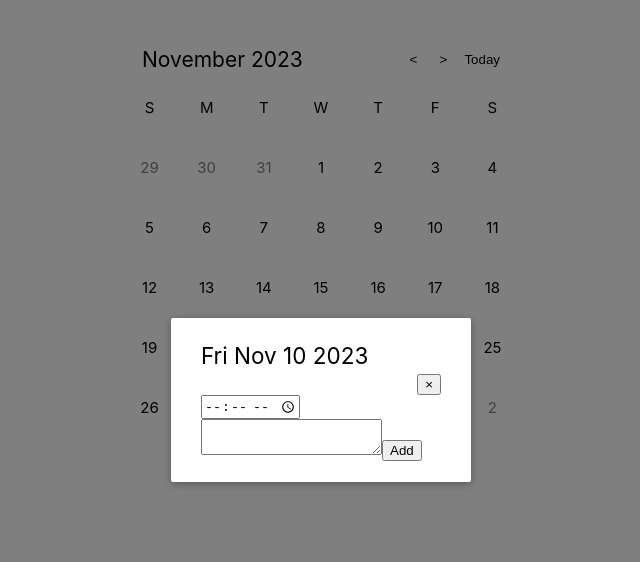
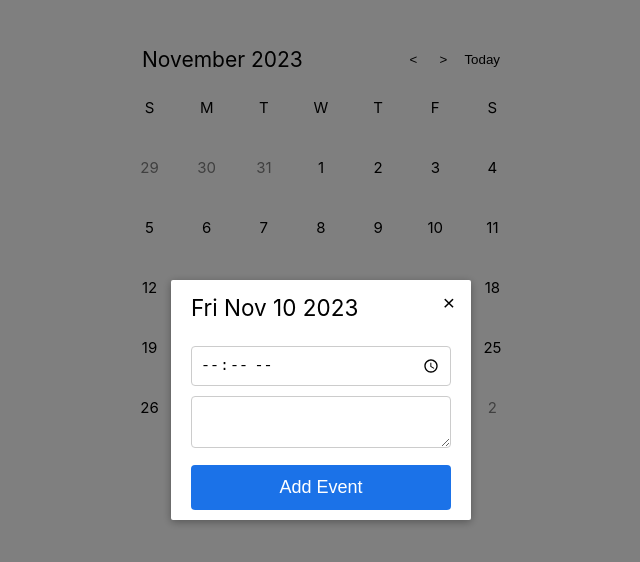
Before and after one commit to noahbeito/calendar-vue, a Vue app: page / in a window 1280 px wide. Both pictures are taken after a click on the element "10". Shown: the top 562 px of the page, without its empty margins (319-959 px from the left). Built offline with nearby package versions, Linux system fonts and the light colour scheme.

Commit message:
finished modal functionality and updated styling to render blue dots for days with events.

```diff
--- a/src/components/CalendarMonthly.vue
+++ b/src/components/CalendarMonthly.vue
@@ -1,4 +1,5 @@
 <template>
+  <!-- *************** Calendar *************** -->
   <div class="calendar-wrapper">
     <div class="header-container">
       <div class="header-month-year">{{ getMonth() }} {{ currentYear }}</div>
@@ -24,11 +25,11 @@
         </tbody>
       </table>
    </div>
+   <!-- *************** Modal *************** -->
    <transition name="modal">
         <div v-if="showModal" class="modal-mask">
           <div class="modal-wrapper">
             <div class="modal-container">
-<!--  ------- Look into if we want to use slots in this modal or not  --------------- -->
               <div class="modal-header">
                 <slot name="header">
                   <h2>{{ selectedDate.toDateString() }}</h2>
@@ -42,7 +43,7 @@
                 <slot name="body">
                   <ul v-if="eventsForSelectedDate.length">
                     <li v-for="(event, index) in eventsForSelectedDate" :key="index">
-                      {{ event.time }}: {{ event.description }}
+                      {{ event.time }} - {{ event.description }}
                     </li>
                   </ul>
                 </slot>
@@ -52,8 +53,7 @@
                 <slot name="footer">
                   <input type="time" v-model="newEventTime"/>
                   <textarea v-model="newEventDescription"></textarea>
-                  <button @click="addEvent">Add</button>
-
+                  <button @click="addEvent" class="add-event-button">Add Event</button>
                 </slot>
               </div>
             </div>
@@ -78,16 +78,27 @@
       eventsForSelectedDate() {
         if (this.selectedDate) {
           const dateString = this.selectedDate.toISOString().split('T')[0];
-          return this.events[dateString] || [];
+          const events = this.events[dateString] || [];
+
+          const sortedEvents = events.sort((a, b) => {
+            const timeA = a.time.toLowerCase();
+            const timeB = b.time.toLowerCase();
+            return timeA.localeCompare(timeB);
+          });
+
+          const formattedTimeEvents = sortedEvents.map((item) => {
+            return {
+              ...item,
+              // using dummy date of 2000-01-01, only need to format the time
+              time: new Date(`2000-01-01T${item.time}`).toLocaleTimeString('en-US', {
+                hour: 'numeric',
+                minute: '2-digit',
+              }),
+            };
+          });
+          return formattedTimeEvents;
         }
         return [];
-      },
-      hasEvents() {
-        return (dayInfo) => {
-          console.log('hasEvents dayINfo: ', dayInfo);
-          const dateString = new Date(this.currentYear, this.currentMonth, dayInfo.dayNum).toDateString();
-          return this.events[dateString] && this.events[dateString].length > 0;
-        }
       }
     },
     methods: {
@@ -185,7 +196,6 @@
       },
       addEvent() {
         if (this.selectedDate && this.newEventTime && this.newEventDescription) {
-          console.log(this.selectedDate);
           const dateString = this.selectedDate.toISOString().split('T')[0];
 
           const newEvent = {
@@ -203,6 +213,13 @@
         this.newEventTime = '';
         this.newEventDescription = '';
         this.closeModal();
+      },
+      hasEvents(dayInfo) {
+        if (dayInfo.class.includes('current-month')) {
+          const dateString = new Date(this.currentYear, this.currentMonth, dayInfo.dayNum).toISOString().split('T')[0];
+          return !!(this.events[dateString] && this.events[dateString].length > 0);
+        }
+        return false;
       },
       closeModal() {
         this.showModal = false;
@@ -279,6 +296,10 @@
     cursor: pointer;
   }
 
+  td {
+    position: relative;
+  }
+
   .current-month:hover, .other-month:hover {
     background-color: lightblue;
     border-radius: 50%;
@@ -300,15 +321,17 @@
   .event-dot {
     display: block;
     position: absolute;
-    width: 6px;
-    height: 6px;
+    top: 70%;
     left: 50%;
-    transform: translate(-50%);
+    transform: translateX(-50%);
+    width: 8px;
+    height: 8px;
     background-color: #4285f4;
+    border: 1px solid white;
     border-radius: 50%;
   }
 
-  /* Modal Styling */
+  /* --------------- Modal Styling --------------- */
 
   .modal-mask {
   position: fixed;
@@ -328,9 +351,10 @@
   }
 
   .modal-container {
+    position: relative;
     width: 300px;
     margin: 0px auto;
-    padding: 20px 30px;
+    padding: 10px 20px;
     background-color: #fff;
     border-radius: 2px;
     box-shadow: 0 2px 8px rgba(0, 0, 0, 0.33);
@@ -338,20 +362,79 @@
     color: black;
   }
 
-  .modal-header h3 {
+  .modal-header {
     margin-top: 0;
-    color: #42b983;
   }
 
   .modal-body {
     margin: 20px 0;
   }
 
-  .modal-default-button {
-    float: right;
+  ul {
+    list-style-type: none;
+    padding: 0;
   }
 
-  /* Modal Transitions */
+  .modal-default-button, .add-event-button {
+    background: none;
+    border: none;
+    cursor: pointer;
+  }
+
+  .modal-default-button {
+    position: absolute;
+    top: 10px;
+    right: 10px;
+    font-size: 1.4em;
+  }
+  button.add-event-button {
+    width: 100%;
+    padding: 12px;
+    background-color: #1b72e8;
+    color: #fff;
+    border: none;
+    border-radius: 4px;
+    font-size: 1.2em;
+    cursor: pointer;
+    transition: background-color 0.3s ease;
+  }
+
+  button.add-event-button:hover {
+    background-color: #1558c7;
+  }
+
+/* Time Selector */
+input[type="time"] {
+  width: 100%;
+  padding: 8px;
+  border: 1px solid #ccc;
+  border-radius: 4px;
+  box-sizing: border-box;
+  font-size: 1em;
+  margin-bottom: 10px;
+}
+
+/* Text Input */
+textarea {
+  width: 100%;
+  padding: 8px;
+  border: 1px solid #ccc;
+  border-radius: 4px;
+  box-sizing: border-box;
+  font-size: 1em;
+  resize: vertical;
+  margin-bottom: 10px;
+}
+
+input[type="time"]:focus,
+textarea:focus {
+  border-color: #1b72e8;
+  box-shadow: 0 0 8px rgba(27, 114, 232, 0.5);
+  outline: none;
+}
+
+
+  /* --------------- Modal Transitions ---------------*/
 
   .modal-enter {
     opacity: 0;
```
